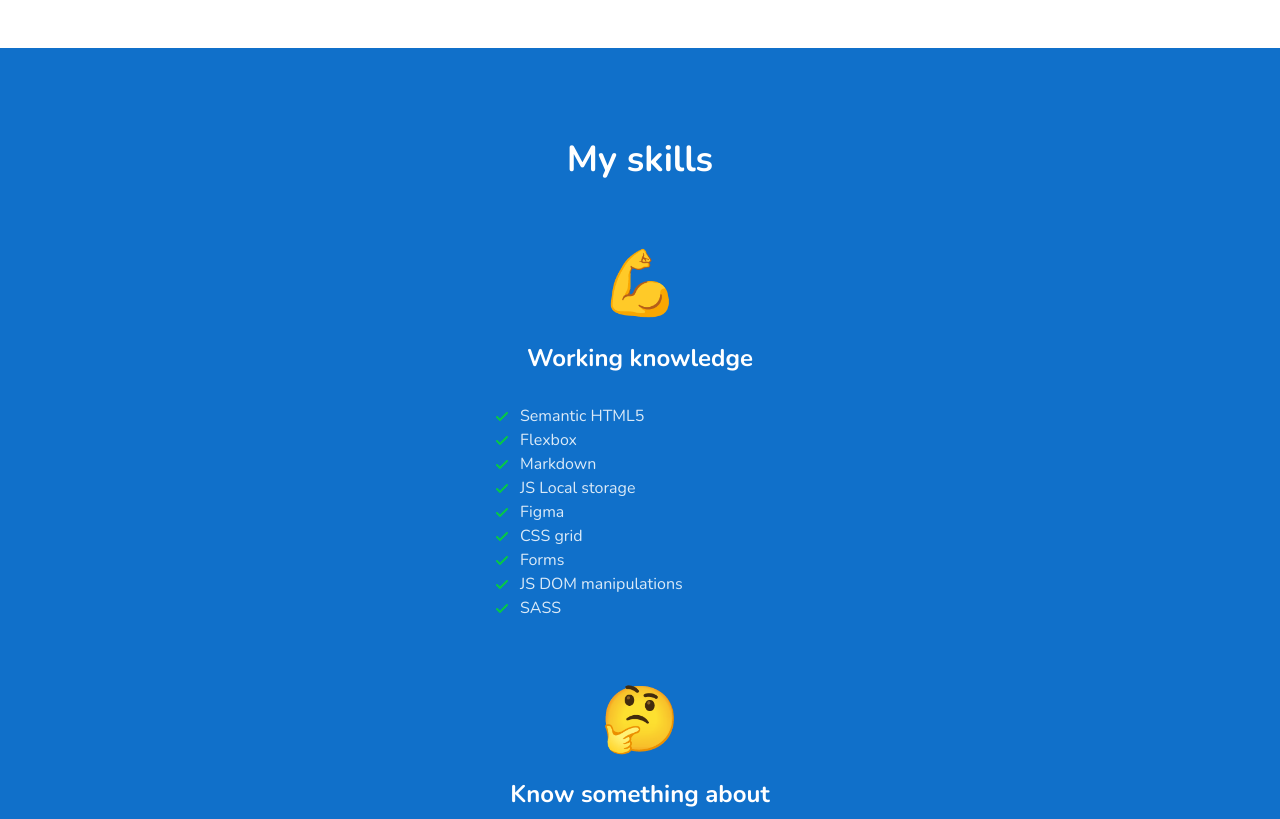
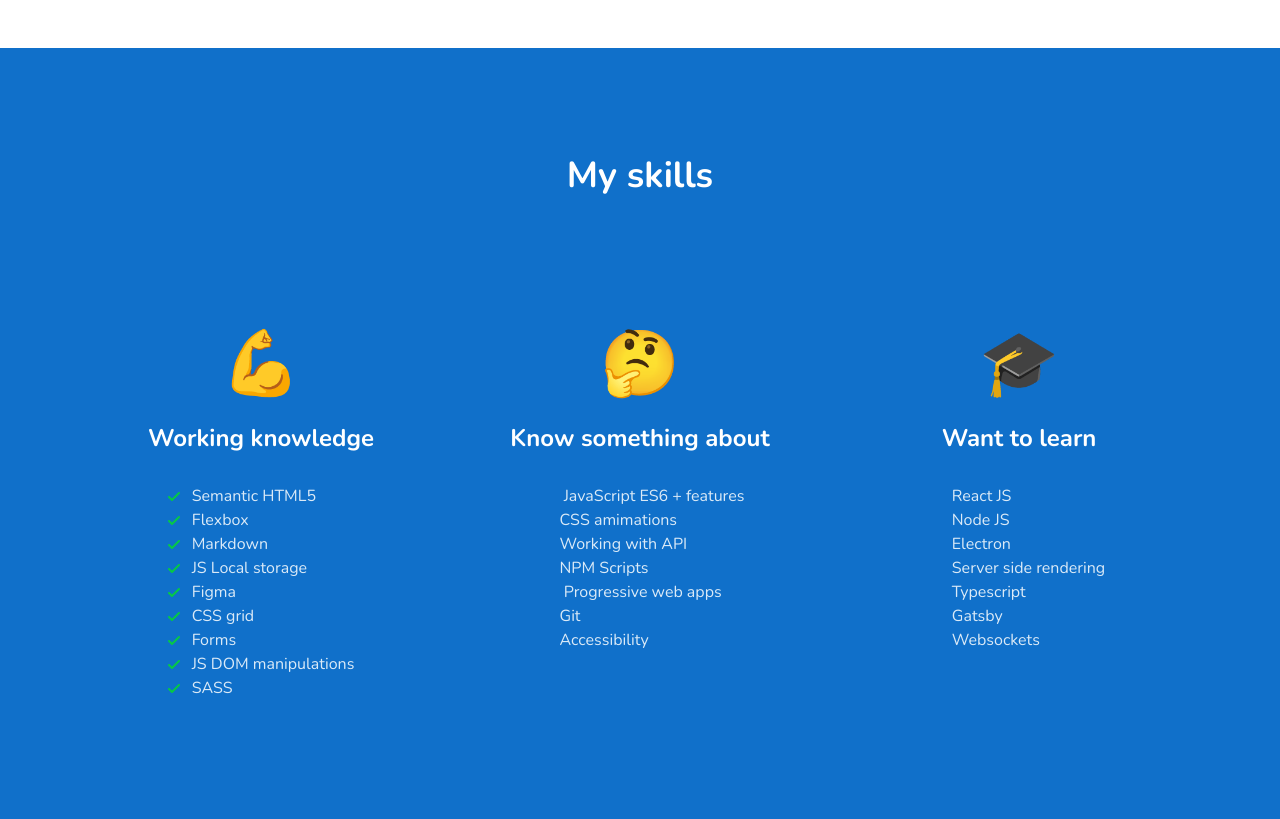
Before and after one commit to kamil109111/kamil109111.github.io, a website built with webpack: page src/pages/index.html in a window 1280 px wide. Shown: the part 760-1579 px from the top of the page. Built offline with nearby package versions, Linux system fonts and the light colour scheme.

Commit message:
skills section desktop end

```diff
--- a/src/pages/index.html
+++ b/src/pages/index.html
@@ -66,8 +66,9 @@
       </section>
 
       <section class="skills" id="skills">
+        <h1 class="skills__title">My skills</h1>
         <article class="skills__main">
-          <h1 class="skills__title">My skills</h1>
+          <div class="skills__columns">
             <p class="skills__list-icon">💪</p>
             <h2 class="skills__list-title">Working knowledge</h2>
             <ul class="skills__list">
@@ -81,6 +82,8 @@
               <li class="skills__list-item">JS DOM manipulations</li>
               <li class="skills__list-item">SASS</li>
             </ul>
+            </div>
+            <div class="skills__columns">
             <p class="skills__list-icon">🤔</p>
             <h2 class="skills__list-title">Know something about</h2>
             <ul class="skills__list">
@@ -90,10 +93,14 @@
               <li class="skills__list-item--white-tick">CSS amimations</li>
               <li class="skills__list-item--white-tick">Working with API</li>
               <li class="skills__list-item--white-tick">NPM Scripts</li>
-            <li class="skills__list-item--white-tick">Progressive web apps</li>
+              <li class="skills__list-item--white-tick">
+                Progressive web apps
+              </li>
               <li class="skills__list-item--white-tick">Git</li>
               <li class="skills__list-item--white-tick">Accessibility</li>
             </ul>
+            </div>
+            <div class="skills__columns">
             <p class="skills__list-icon">🎓</p>
             <h2 class="skills__list-title">Want to learn</h2>
             <ul class="skills__list">
@@ -105,6 +112,7 @@
               <li class="skills__list-item--bullet">Gatsby</li>
               <li class="skills__list-item--bullet">Websockets</li>
             </ul>
+          </div>
         </article>
       </section>
 
@@ -123,9 +131,10 @@
                 <span class="project__circle"></span>
               </div>
               <div class="project__content">
-                <img src="../assets/icons/Github Icon.svg" alt="">
+                <img src="../assets/icons/Github Icon.svg" alt="" />
                 <h3 class="project__grid project__title">
-                  <span class="project__label">project:</span><span>podlaski git</span>
+                  <span class="project__label">project:</span
+                  ><span>podlaski git</span>
                 </h3>
                 <p class="project__grid">
                   <span class="project__label">description:</span>
@@ -134,13 +143,18 @@
                 <p class="project__grid">
                   <span class="project__label">demo:</span>
                   <span
-                    >&lt;<a class="project__link" href="#" title="podlaski git">see here</a>&gt;</span
+                    >&lt;<a class="project__link" href="#" title="podlaski git"
+                      >see here</a
+                    >&gt;</span
                   >
                 </p>
                 <p class="project__grid">
                   <span class="project__label">github:</span>
                   <span
-                    >&lt;<a class="project__link" href="#" title="podlaski git - github"
+                    >&lt;<a
+                      class="project__link"
+                      href="#"
+                      title="podlaski git - github"
                       >source code</a
                     >&gt;</span
                   >
--- a/src/scss/modules/skills-section.scss
+++ b/src/scss/modules/skills-section.scss
@@ -3,13 +3,27 @@
 .skills {
   background: #1070ca;
   width: 100%;
+  padding: 64px 16px 22px 16px;
+  display: flex;
+  flex-direction: column;
+  align-items: center;
+  @media (min-width: $desktop) {
+    padding: 80px 128px 112px 128px;
+  }
   &__main {
-    padding: 64px 16px 22px 16px;
     display: flex;
     flex-direction: column;
-    align-content: center;
-    justify-content: center;
+    @media (min-width: $desktop) {
+      flex-direction: row;
+    }
+  }
+  &__columns{
+    display: flex;
+    flex-direction: column;
     align-items: center;
+    @media (min-width: $desktop) {
+      width: 379px;
+    }
   }
   &__title {
     font-family: "Nunito", sans-serif;
@@ -19,12 +33,18 @@
     line-height: 48px;
     color: #fff;
     margin-bottom: 64px;
+    @media (min-width: $desktop) {
+      margin-bottom: 128px;
+    }
   }
   &__list {
     list-style-type: none;
     margin: 0 0 64px 0;
     padding-inline-start: 0;
     width: 288px;
+    @media (min-width: $desktop) {
+      width: auto;
+    }
     &-icon {
       font-style: normal;
       font-weight: bold;
```
Lines whose indentation alone changed are shown as unchanged.
